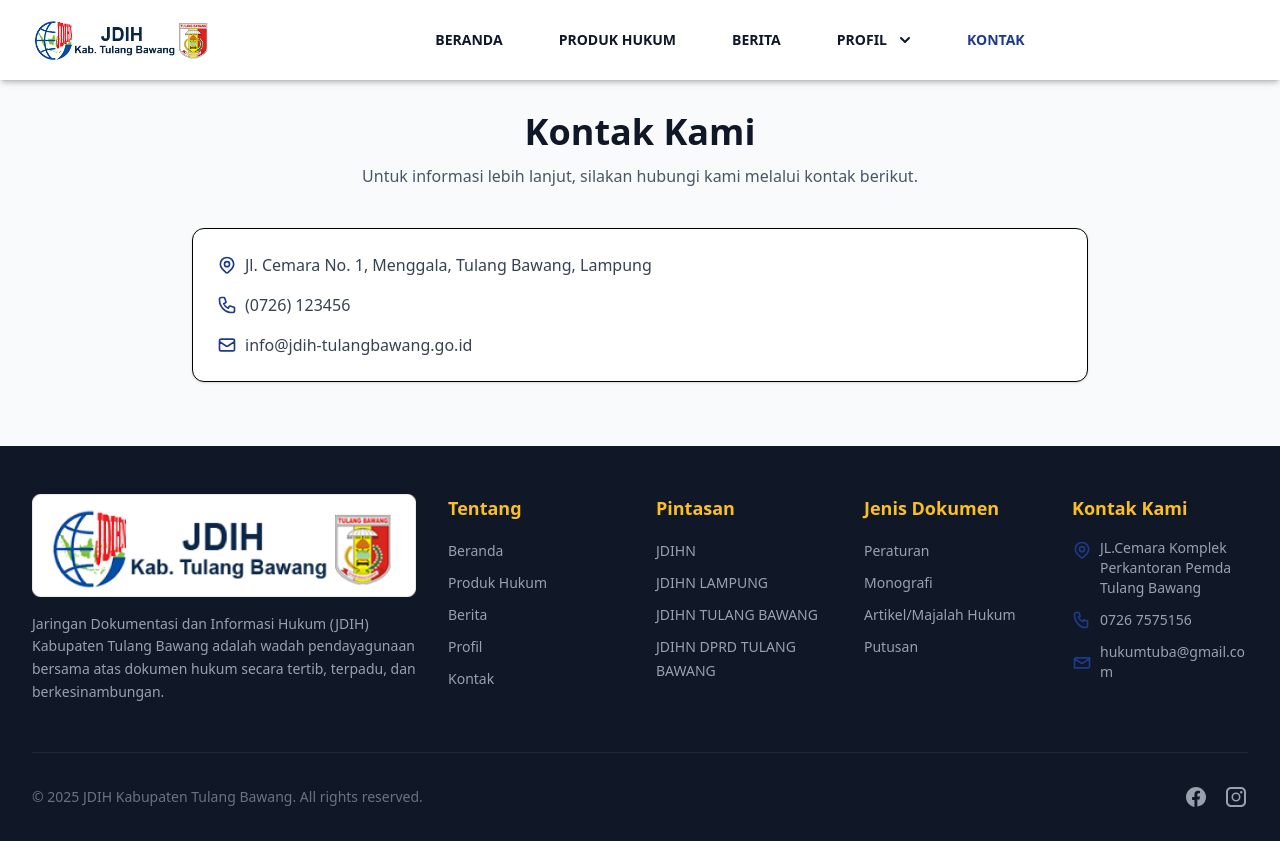
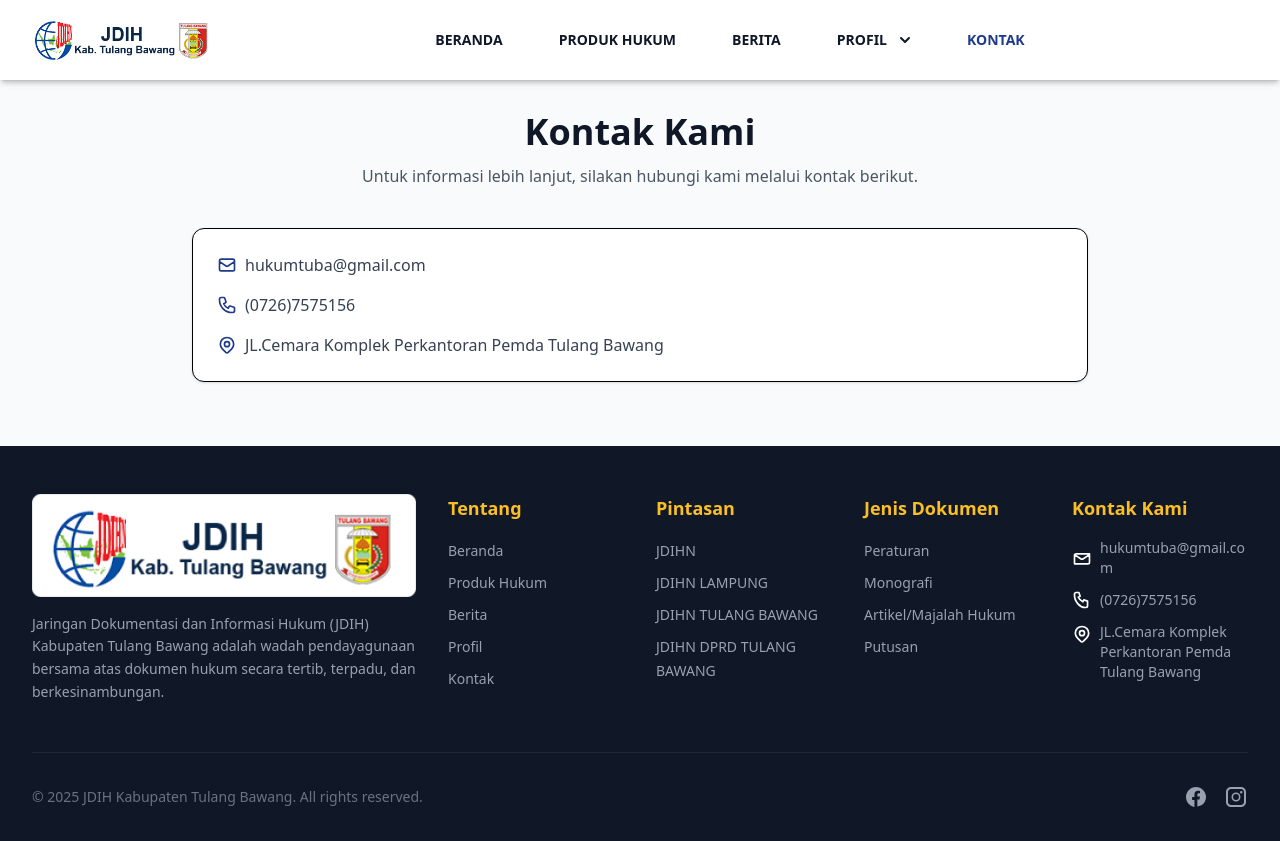
Before and after one commit to diskominfotuba/jdih_frontend, a Next.js app: page /kontak in a window 1280 px wide. Built offline with nearby package versions, Linux system fonts and the light colour scheme.

Commit message:
perbaikan

```diff
--- a/src/app/kontak/page.jsx
+++ b/src/app/kontak/page.jsx
@@ -20,6 +20,40 @@ export default function Kontak() {
 
           <div className="bg-white shadow-sm p-6 rounded-xl border">
             <ul className="space-y-4 text-gray-700">
+              <li className="flex items-center gap-2">
+                <svg
+                  className="w-5 h-5 text-primary"
+                  fill="none"
+                  stroke="currentColor"
+                  viewBox="0 0 24 24"
+                >
+                  <path
+                    strokeLinecap="round"
+                    strokeLinejoin="round"
+                    strokeWidth="2"
+                    d="M3 8l7.89 5.26a2 2 0 002.22 0L21 8M5 19h14a2 2 0 002-2V7a2 2 0 00-2-2H5a2 2 0 00-2 2v10a2 2 0 002 2z"
+                  />
+                </svg>
+                <span>hukumtuba@gmail.com</span>
+              </li>
+
+              <li className="flex items-center gap-2">
+                <svg
+                  className="w-5 h-5 text-primary"
+                  fill="none"
+                  stroke="currentColor"
+                  viewBox="0 0 24 24"
+                >
+                  <path
+                    strokeLinecap="round"
+                    strokeLinejoin="round"
+                    strokeWidth="2"
+                    d="M3 5a2 2 0 012-2h3.28a1 1 0 01.948.684l1.498 4.493a1 1 0 01-.502 1.21l-2.257 1.13a11.042 11.042 0 005.516 5.516l1.13-2.257a1 1 0 011.21-.502l4.493 1.498a1 1 0 01.684.949V19a2 2 0 01-2 2h-1C9.716 21 3 14.284 3 6V5z"
+                  />
+                </svg>
+                <span>(0726)7575156</span>
+              </li>
+
               <li className="flex items-start gap-2">
                 <svg
                   className="w-5 h-5 text-primary mt-0.5"
@@ -40,39 +74,7 @@ export default function Kontak() {
                     d="M15 11a3 3 0 11-6 0 3 3 0 016 0z"
                   />
                 </svg>
-                <span>Jl. Cemara No. 1, Menggala, Tulang Bawang, Lampung</span>
-              </li>
-              <li className="flex items-center gap-2">
-                <svg
-                  className="w-5 h-5 text-primary"
-                  fill="none"
-                  stroke="currentColor"
-                  viewBox="0 0 24 24"
-                >
-                  <path
-                    strokeLinecap="round"
-                    strokeLinejoin="round"
-                    strokeWidth="2"
-                    d="M3 5a2 2 0 012-2h3.28a1 1 0 01.948.684l1.498 4.493a1 1 0 01-.502 1.21l-2.257 1.13a11.042 11.042 0 005.516 5.516l1.13-2.257a1 1 0 011.21-.502l4.493 1.498a1 1 0 01.684.949V19a2 2 0 01-2 2h-1C9.716 21 3 14.284 3 6V5z"
-                  />
-                </svg>
-                <span>(0726) 123456</span>
-              </li>
-              <li className="flex items-center gap-2">
-                <svg
-                  className="w-5 h-5 text-primary"
-                  fill="none"
-                  stroke="currentColor"
-                  viewBox="0 0 24 24"
-                >
-                  <path
-                    strokeLinecap="round"
-                    strokeLinejoin="round"
-                    strokeWidth="2"
-                    d="M3 8l7.89 5.26a2 2 0 002.22 0L21 8M5 19h14a2 2 0 002-2V7a2 2 0 00-2-2H5a2 2 0 00-2 2v10a2 2 0 002 2z"
-                  />
-                </svg>
-                <span>info@jdih-tulangbawang.go.id</span>
+                <span>JL.Cemara Komplek Perkantoran Pemda Tulang Bawang</span>
               </li>
             </ul>
           </div>
--- a/src/app/page.js
+++ b/src/app/page.js
@@ -276,10 +276,13 @@ export default function Home() {
                   Bawang
                 </p>
               </div>
-              <a href="#" className="hidden md:flex items-center text-gray-900">
+              <Link
+                href="/produk-hukum"
+                className="hidden md:flex items-center text-gray-900 font-medium hover:text-blue-600 transition-all group"
+              >
                 Lihat Semua
                 <svg
-                  className="w-5 h-5 ml-2"
+                  className="w-5 h-5 ml-1 transform transition-transform duration-200 group-hover:translate-x-1"
                   fill="none"
                   stroke="currentColor"
                   viewBox="0 0 24 24"
@@ -291,7 +294,7 @@ export default function Home() {
                     d="M17 8l4 4m0 0l-4 4m4-4H3"
                   />
                 </svg>
-              </a>
+              </Link>
             </div>
 
             <div className="grid gap-6">
@@ -373,17 +376,33 @@ export default function Home() {
             </h2>
             <div className="grid grid-cols-1 md:grid-cols-3 gap-8">
               {news.map((item) => (
-                <div
+                <Link
+                  href={`/berita/${item.id}`}
                   key={item.id}
-                  className="bg-white rounded-xl shadow-sm overflow-hidden hover:shadow-lg transition-shadow duration-300"
+                  className="block group"
+                  onClick={() => {
+                    sessionStorage.setItem(
+                      `post-${item.id}`,
+                      JSON.stringify(item)
+                    );
+                  }}
                 >
+                  <div className="bg-white rounded-xl shadow-sm overflow-hidden hover:shadow-lg transition-shadow duration-300 h-full flex flex-col">
                     <div className="h-48 bg-gray-200 relative">
-                    {/* Replace with actual image component or img tag */}
-                    <div className="w-full h-full bg-gray-300 flex items-center justify-center text-gray-500">
+                      {item.thumbnail ? (
+                        <div className="w-full h-full flex items-center justify-center bg-gray-300 text-gray-500">
                           Image Placeholder
                         </div>
+                      ) : (
+                        <Image
+                          src={item.thumbnail}
+                          alt={item.title}
+                          fill
+                          className="object-cover group-hover:scale-105 transition-transform duration-300"
+                        />
+                      )}
                     </div>
-                  <div className="p-6">
+                    <div className="p-6 flex flex-col flex-grow">
                       <div className="flex items-center gap-3 mb-2">
                         <span className="px-3 py-1 rounded-full text-xs font-medium bg-blue-100 text-blue-800">
                           {item.category.name}
@@ -392,16 +411,13 @@ export default function Home() {
                           {formatDate(item.created_at, "long")}
                         </span>
                       </div>
-                    <h3 className="text-xl font-bold text-gray-900 mb-3 line-clamp-2 hover:text-primary cursor-pointer">
+                      <h3 className="text-xl font-bold text-gray-900 mb-3 line-clamp-2 group-hover:text-primary transition-colors flex-grow">
                         {item.title}
                       </h3>
-                    <a
-                      href="#"
-                      className="text-primary font-medium hover:text-blue-800 text-sm flex items-center"
-                    >
+                      <div className="text-primary font-medium hover:text-blue-800 text-sm flex items-center mt-auto">
                         Baca Selengkapnya
                         <svg
-                        className="w-4 h-4 ml-1"
+                          className="w-4 h-4 ml-1 group-hover:translate-x-1 transition-transform"
                           fill="none"
                           stroke="currentColor"
                           viewBox="0 0 24 24"
@@ -413,9 +429,10 @@ export default function Home() {
                             d="M9 5l7 7-7 7"
                           />
                         </svg>
-                    </a>
                       </div>
                     </div>
+                  </div>
+                </Link>
               ))}
             </div>
           </div>
@@ -478,11 +495,7 @@ export default function Home() {
                   href={item.href}
                   target="_blank"
                   rel="noopener noreferrer"
-                  className="group bg-white w-full max-w-[240px] p-6 rounded-xl shadow-md
-                            hover:bg-[#00235C] hover:shadow-xl hover:-translate-y-2
-                            transition-all duration-300 flex flex-col items-center
-                            justify-between min-h-[240px] text-center cursor-pointer
-                          "
+                  className="group bg-white w-full max-w-[240px] p-6 rounded-xl shadow-md hover:bg-[#00235C] hover:shadow-xl hover:-translate-y-2 transition-all duration-300 flex flex-col items-center justify-between min-h-[240px] text-center cursor-pointer"
                 >
                   <div className="w-28 h-28 flex items-center justify-center mb-2">
                     <Image
--- a/src/app/produk-hukum/[id]/page.jsx
+++ b/src/app/produk-hukum/[id]/page.jsx
@@ -79,10 +79,14 @@ export default function RegulationDetail() {
 
                         {/* Action Footer */}
                         <div className="bg-gray-50 px-6 py-4 border-t border-gray-100 flex justify-end gap-3">
-                            <button className="px-4 py-2 bg-white border border-gray-200 text-gray-700 rounded-lg hover:bg-gray-50 font-medium transition-colors shadow-sm">
-                                Kembali
+                           <button
+                            onClick={() => window.history.back()}
+                            className="px-4 py-2 bg-white border border-gray-200 text-gray-700 rounded-lg hover:bg-gray-50 font-medium transition-colors shadow-sm cursor-pointer"
+                            >
+                            Kembali
                             </button>
-                            <button className="px-4 py-2 bg-primary text-white rounded-lg hover:bg-blue-800 font-medium transition-colors shadow-sm flex items-center gap-2">
+
+                            <button className="px-4 py-2 bg-primary text-white rounded-lg hover:bg-blue-800 font-medium transition-colors shadow-sm flex items-center gap-2 cursor-pointer">
                                 <svg className="w-5 h-5" fill="none" stroke="currentColor" viewBox="0 0 24 24">
                                     <path strokeLinecap="round" strokeLinejoin="round" strokeWidth="2" d="M4 16v1a3 3 0 003 3h10a3 3 0 003-3v-1m-4-4l-4 4m0 0l-4-4m4 4V4" />
                                 </svg>
--- a/src/components/Footer.jsx
+++ b/src/components/Footer.jsx
@@ -59,7 +59,7 @@ const Footer = () => {
               </li>
               <li>
                 <Link
-                  href="/profil"
+                  href="#"
                   className="text-gray-400 hover:text-white text-sm transition-colors"
                 >
                   Profil
@@ -164,9 +164,43 @@ const Footer = () => {
               Kontak Kami
             </h3>
             <ul className="space-y-3 text-sm text-gray-400">
+              <li className="flex items-center gap-2">
+                <svg
+                  className="w-5 h-5 text-white flex-shrink-0"
+                  fill="none"
+                  stroke="currentColor"
+                  viewBox="0 0 24 24"
+                >
+                  <path
+                    strokeLinecap="round"
+                    strokeLinejoin="round"
+                    strokeWidth="2"
+                    d="M3 8l7.89 5.26 2.22 0L21 8M5 19h14a2 2 0 002-2V7H5a2 2 0 00-2 2v10z"
+                  />
+                </svg>
+                <span className="break-all">hukumtuba@gmail.com</span>
+              </li>
+
+              <li className="flex items-center gap-2">
+                <svg
+                  className="w-5 h-5 text-white flex-shrink-0"
+                  fill="none"
+                  stroke="currentColor"
+                  viewBox="0 0 24 24"
+                >
+                  <path
+                    strokeLinecap="round"
+                    strokeLinejoin="round"
+                    strokeWidth="2"
+                    d="M3 5a2 2 0 012-2h3.28l1.498 4.493-2.257 1.13a11.042 11.042 0 005.516 5.516l1.13-2.257 4.493 1.498V19a2 2 0 01-2 2h-1C9.716 21 3 14.284 3 6V5z"
+                  />
+                </svg>
+                <span>(0726)7575156</span>
+              </li>
+
               <li className="flex items-start gap-2">
                 <svg
-                  className="w-5 h-5 text-primary mt-0.5 flex-shrink-0"
+                  className="w-5 h-5 text-white mt-0.5 flex-shrink-0"
                   fill="none"
                   stroke="currentColor"
                   viewBox="0 0 24 24"
@@ -187,39 +221,6 @@ const Footer = () => {
                 <span>JL.Cemara Komplek Perkantoran Pemda Tulang Bawang</span>
               </li>
 
-              <li className="flex items-center gap-2">
-                <svg
-                  className="w-5 h-5 text-primary flex-shrink-0"
-                  fill="none"
-                  stroke="currentColor"
-                  viewBox="0 0 24 24"
-                >
-                  <path
-                    strokeLinecap="round"
-                    strokeLinejoin="round"
-                    strokeWidth="2"
-                    d="M3 5a2 2 0 012-2h3.28l1.498 4.493-2.257 1.13a11.042 11.042 0 005.516 5.516l1.13-2.257 4.493 1.498V19a2 2 0 01-2 2h-1C9.716 21 3 14.284 3 6V5z"
-                  />
-                </svg>
-                <span>0726 7575156</span>
-              </li>
-
-              <li className="flex items-center gap-2">
-                <svg
-                  className="w-5 h-5 text-primary flex-shrink-0"
-                  fill="none"
-                  stroke="currentColor"
-                  viewBox="0 0 24 24"
-                >
-                  <path
-                    strokeLinecap="round"
-                    strokeLinejoin="round"
-                    strokeWidth="2"
-                    d="M3 8l7.89 5.26 2.22 0L21 8M5 19h14a2 2 0 002-2V7H5a2 2 0 00-2 2v10z"
-                  />
-                </svg>
-                <span className="break-all">hukumtuba@gmail.com</span>
-              </li>
             </ul>
           </div>
         </div>
```
Lines whose indentation alone changed are shown as unchanged.
